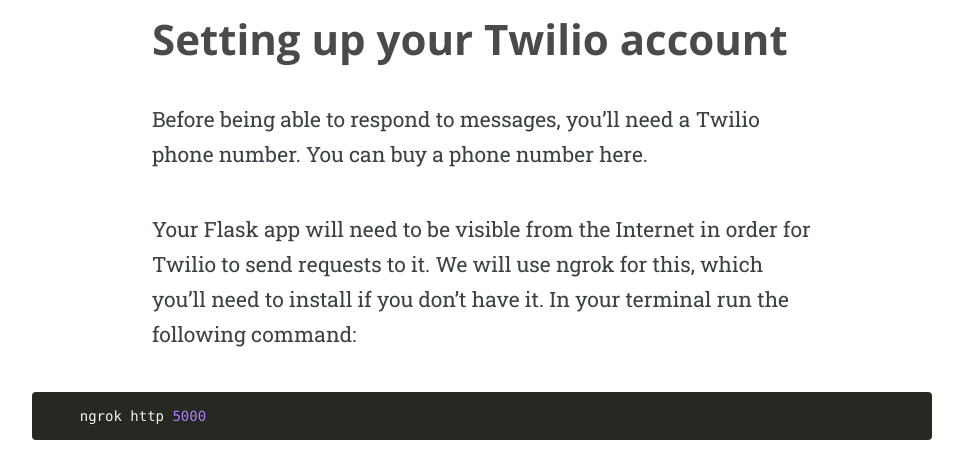
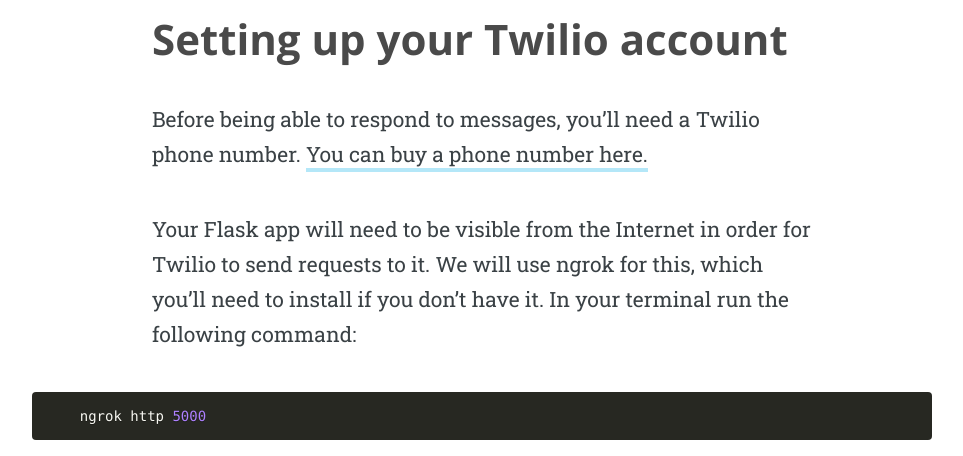
Before and after one commit to boubli/Youssef-Boubli, a Jekyll site: the page built from _posts/2019-01-16-Python-robot.md, in a window 1280 px wide and 900 px high, scrolled down 3700 px, cut to the strip 155-611 px from the top of the window. Shown: the whole strip, without its empty margins (158-1121 px from the left). Built offline with Jekyll 4.4.1, drawn with Linux system fonts in a browser that asks for light colours; some web fonts are replaced; some of the changed text lies outside the part shown.

Commit message:
Update 2019-01-16-Python-robot.md

````diff
--- a/_posts/2019-01-16-Python-robot.md
+++ b/_posts/2019-01-16-Python-robot.md
@@ -25,7 +25,7 @@
 
 Navigate to the directory where you want this code to live and run the following command in your terminal with your virtual environment activated to install these dependencies:
 
-```cmd
+```python
 pip install requests==2.13.0 twilio==6.0.0 flask==0.12.1
 ```
 
@@ -53,7 +53,7 @@
 ![](https://s3.amazonaws.com/com.twilio.prod.twilio-docs/original_images/h8izjko1F-KJd0nWj0DcJF3vJ81Fk5wGhd1d3eRE38V9AqDua1SIQWIuicJf_LwtNsJVQfOCN_.png)
 
 # Setting up your Twilio account
-Before being able to respond to messages, you’ll need a Twilio phone number. You can buy a phone number here.
+Before being able to respond to messages, you’ll need a Twilio phone number. [You can buy a phone number here.](https://www.twilio.com/login?g=%2Fconsole%2Fphone-numbers%2Fsearch&t=d2b893c53453f19cce11f21a7ebd163b95c907ecada1348e7d50719f1c6c4b8e)
 
 Your Flask app will need to be visible from the Internet in order for Twilio to send requests to it. We will use ngrok for this, which you’ll need to install if you don’t have it. In your terminal run the following command:
 ```python
````
